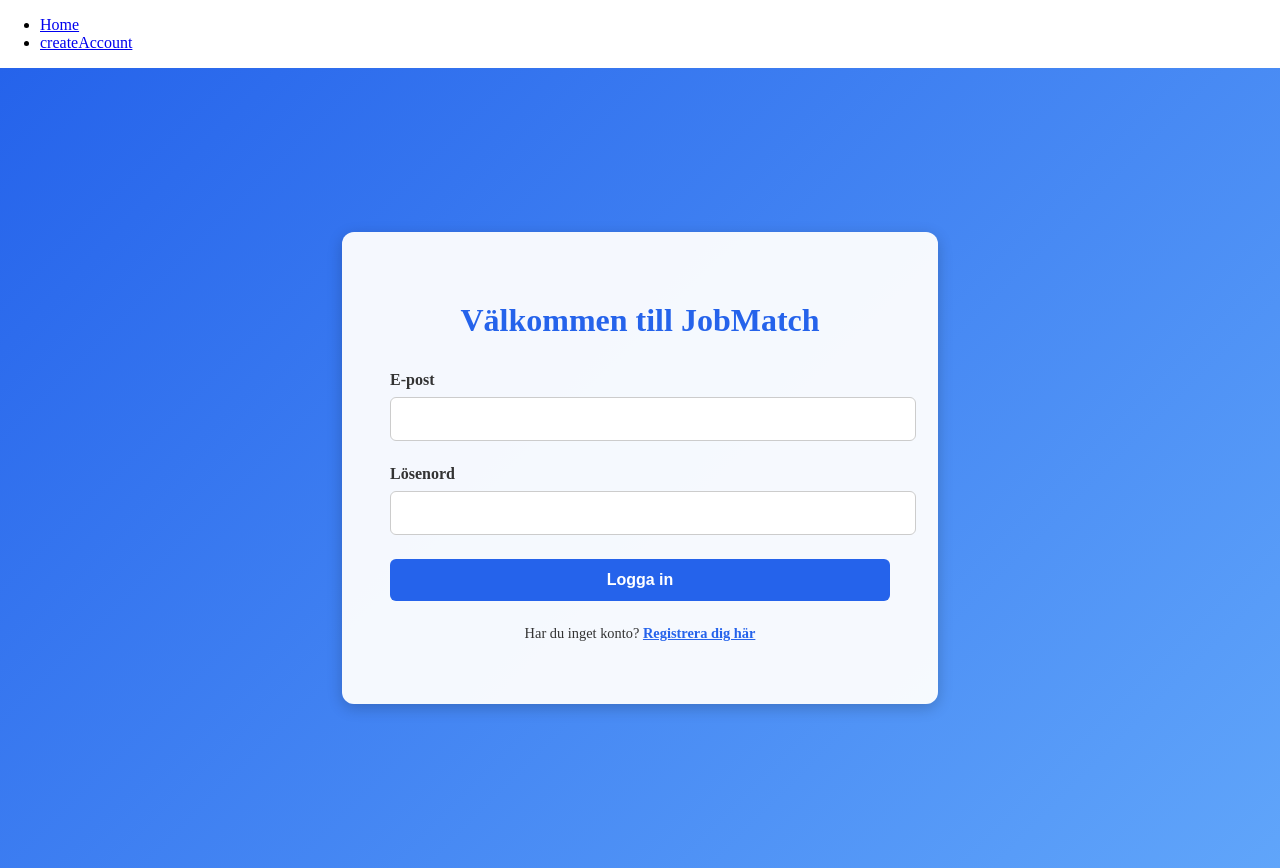
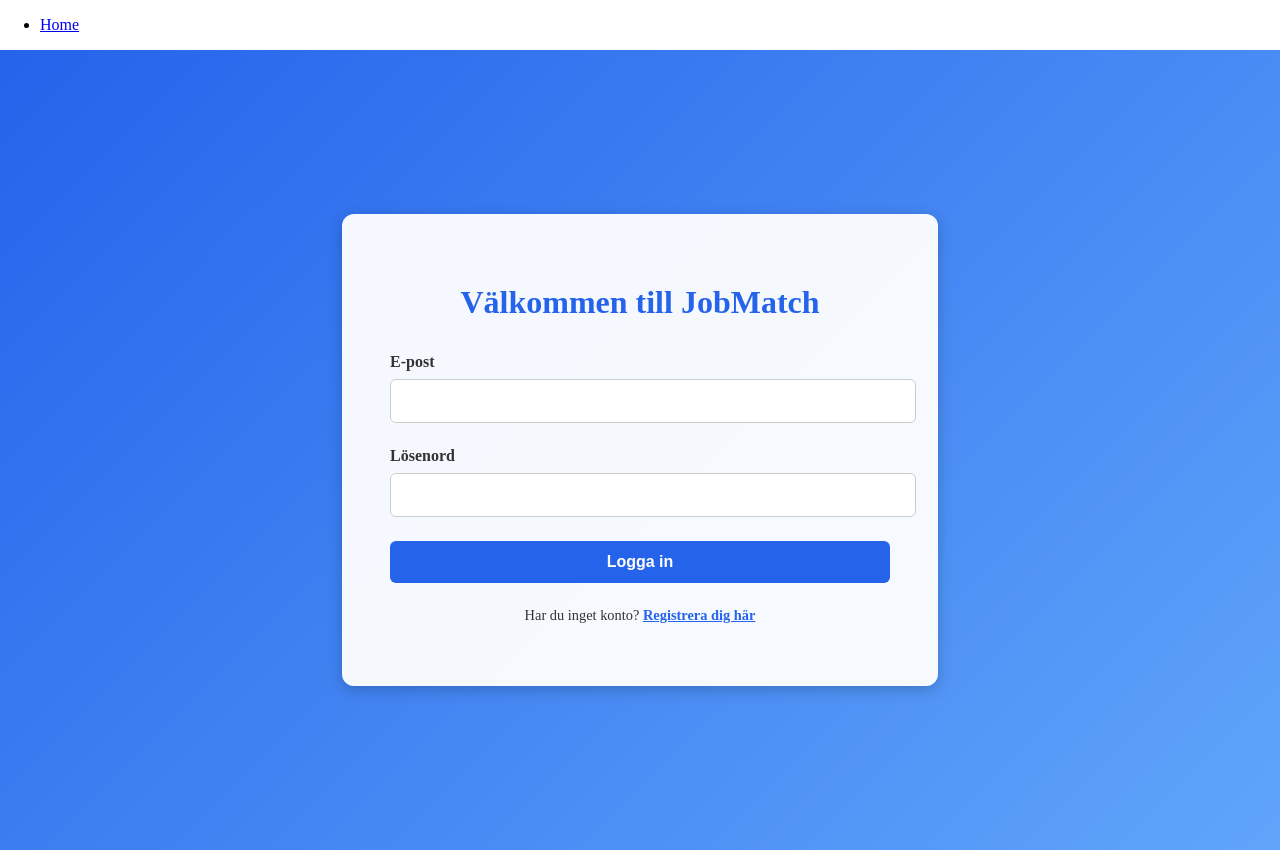
Before and after one commit to WillAxe/IaaS-project, a React app in the folder frontend/: page / in a window 1280 px wide. Built offline with nearby package versions, Linux system fonts and the light colour scheme; the HTML template or start-up script is replaced by a standard one.

Commit message:
Removed the link to createAccount in nav

```diff
--- a/frontend/src/App.jsx
+++ b/frontend/src/App.jsx
@@ -24,9 +24,6 @@
               <li>
                 <Link to="/">Home</Link>
               </li>
-              <li>
-              <Link to="/createAccount">createAccount</Link>
-              </li>
             </ul>
           </nav>
           <main>
```
